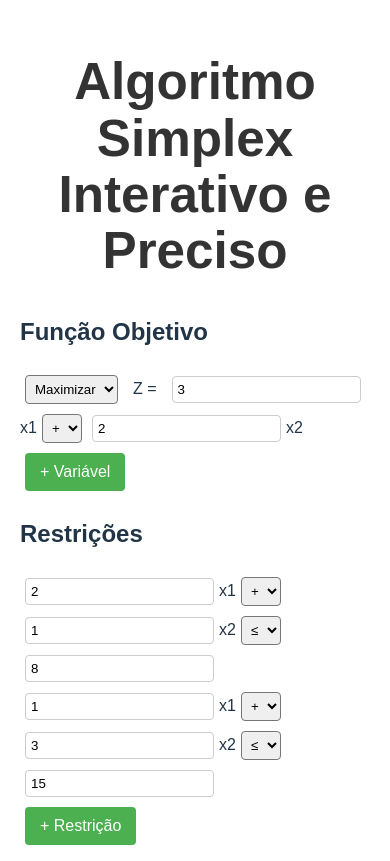
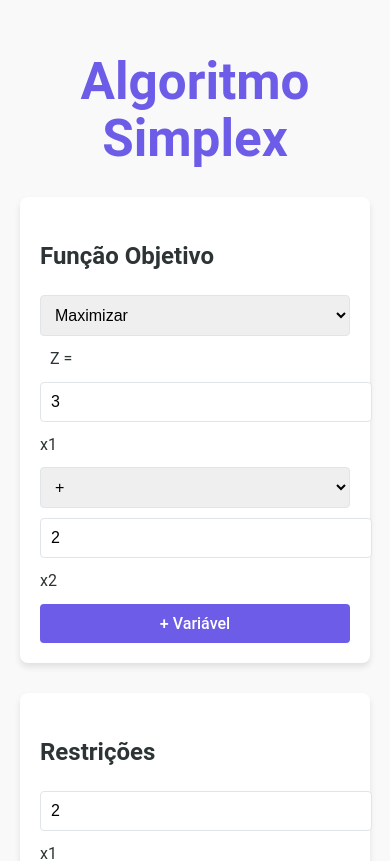
Before and after one commit to TamLeal/simplex_app_v2, a React (Vite) app: page / in a window 390 px wide. Shown: the top 861 px of the page. Built offline with nearby package versions, Linux system fonts and the light colour scheme; the HTML template or start-up script is replaced by a standard one.

Commit message:
css changed

```diff
--- a/src/App.css
+++ b/src/App.css
@@ -1,90 +1,167 @@
+:root {
+  --primary-color: #6c5ce7;
+  --secondary-color: #00b894;
+  --background-color: #f9f9f9;
+  --text-color: #2d3436;
+  --border-color: #dfe6e9;
+  --shadow-color: rgba(0, 0, 0, 0.1);
+}
+
+body {
+  background-color: var(--background-color);
+  color: var(--text-color);
+  font-family: 'Roboto', Arial, sans-serif;
+  line-height: 1.6;
+}
+
 .container {
+  max-width: 1200px;
+  margin: 0 auto;
   padding: 20px;
-  max-width: 1000px;
-  margin: 0 auto;
-  font-family: Arial, sans-serif;
 }
 
 .header {
   text-align: center;
-  color: #333;
+  color: var(--primary-color);
+  margin-bottom: 30px;
 }
 
 .section {
-  margin-bottom: 20px;
+  background-color: white;
+  border-radius: 8px;
+  box-shadow: 0 4px 6px var(--shadow-color);
+  padding: 20px;
+  margin-bottom: 30px;
 }
 
 .flex-container {
   display: flex;
   align-items: center;
   flex-wrap: wrap;
+  gap: 10px;
 }
 
-.input {
-  padding: 5px;
-  margin: 5px;
+.input, .select {
+  padding: 10px;
   border-radius: 4px;
-  border: 1px solid #ccc;
+  border: 1px solid var(--border-color);
+  font-size: 16px;
+  transition: all 0.3s ease;
 }
 
-.select {
-  padding: 5px;
-  margin: 5px;
-  border-radius: 4px;
+.input:focus, .select:focus {
+  outline: none;
+  border-color: var(--primary-color);
+  box-shadow: 0 0 0 2px rgba(108, 92, 231, 0.2);
 }
 
 .button {
-  padding: 10px 15px;
-  margin: 5px;
-  background-color: #4caf50;
+  padding: 10px 20px;
+  background-color: var(--primary-color);
   color: white;
   border: none;
   border-radius: 4px;
   cursor: pointer;
+  font-size: 16px;
+  transition: all 0.3s ease;
+}
+
+.button:hover {
+  opacity: 0.9;
+}
+
+.button:disabled {
+  background-color: #b2bec3;
+  cursor: not-allowed;
 }
 
 .solve-button {
+  background-color: var(--secondary-color);
   display: block;
   margin: 20px auto;
+  font-size: 18px;
+  padding: 12px 24px;
 }
 
 .table {
   width: 100%;
-  border-collapse: collapse;
+  border-collapse: separate;
+  border-spacing: 0;
+  margin-bottom: 20px;
+  overflow: hidden;
+  box-shadow: 0 0 20px var(--shadow-color);
+  border-radius: 8px;
+}
+
+.table th, .table td {
+  padding: 12px 15px;
+  text-align: center;
+}
+
+.table th {
+  background-color: var(--primary-color);
+  color: white;
+  text-transform: uppercase;
+  letter-spacing: 0.03em;
+}
+
+.table tr:nth-child(even) {
+  background-color: #f8f9fa;
+}
+
+.table td.changed {
+  background-color: rgba(0, 184, 148, 0.2);
+  transition: background-color 0.3s ease;
+}
+
+.explanation {
+  background-color: white;
+  border-radius: 8px;
+  box-shadow: 0 4px 6px var(--shadow-color);
+  padding: 20px;
   margin-bottom: 20px;
 }
 
-.table th,
-.table td {
-  border: 1px solid #ddd;
-  padding: 8px;
-  position: relative;
+.explanation h3 {
+  color: var(--primary-color);
+  margin-bottom: 15px;
+  font-size: 1.2em;
 }
 
-.table th {
-  background-color: #f2f2f2;
+.explanation p {
+  margin-bottom: 15px;
 }
 
-.table td.changed {
-  background-color: #ffff99;
+.explanation h4 {
+  color: var(--secondary-color);
+  margin-top: 20px;
+  margin-bottom: 10px;
 }
 
-.old-value {
-  position: absolute;
-  top: 2px;
-  left: 2px;
-  font-size: 10px;
-  color: #666;
+.explanation ul {
+  list-style-type: none;
+  padding-left: 0;
 }
 
-.new-value {
-  font-size: 14px;
-  font-weight: bold;
+.explanation li {
+  background-color: #f8f9fa;
+  padding: 10px;
+  margin-bottom: 5px;
+  border-radius: 4px;
+  transition: background-color 0.3s ease;
 }
 
-.explanation {
-  background-color: #f0f0f0;
-  padding: 15px;
-  border-radius: 4px;
-  margin-bottom: 20px;
+.explanation li:hover {
+  background-color: #e8f4fd;
 }
+
+@media (max-width: 768px) {
+  .flex-container {
+    flex-direction: column;
+    align-items: stretch;
+  }
+
+  .input, .select, .button {
+    width: 100%;
+  }
+}
--- a/src/App.jsx
+++ b/src/App.jsx
@@ -26,7 +26,7 @@ const App = () => {
 
   return (
     <div className="container">
-      <h1 className="header">Algoritmo Simplex Interativo e Preciso</h1>
+      <h1 className="header">Algoritmo Simplex</h1>
 
       <ObjectiveFunction objective={objective} setObjective={setObjective} />
       <Constraints constraints={constraints} setConstraints={setConstraints} objective={objective} />
```
